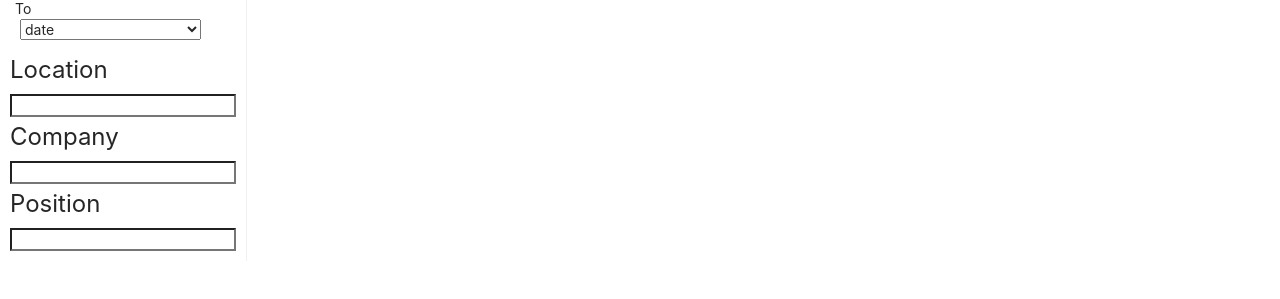
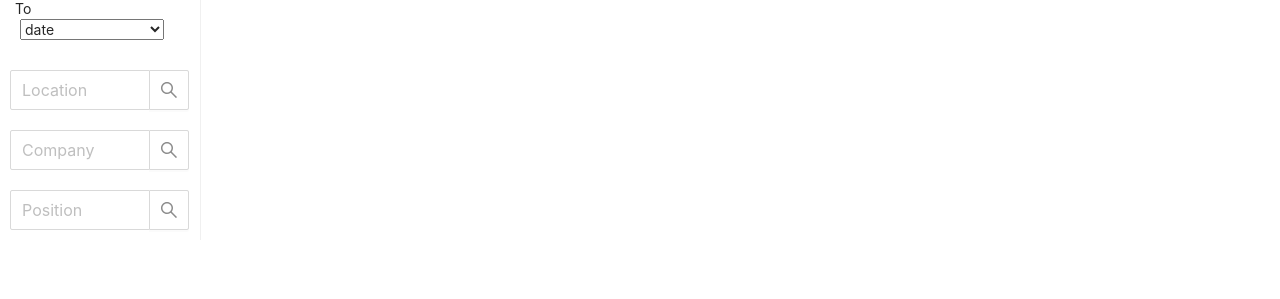
Before and after one commit to roland1995/CoolJob-React-Frontend, a React (Create React App) app: page /jobs in a window 1280 px wide. Shown: the part 215-514 px from the top of the page. Built offline with nearby package versions, Linux system fonts and the light colour scheme; no server answers.

Commit message:
Add autocomplete inputs

```diff
--- a/src/components/detailsPage/Detail.js
+++ b/src/components/detailsPage/Detail.js
@@ -43,7 +43,10 @@ export const Detail = () => {
 					<h2>Company name: {detail.company}</h2>
 					<h3>Job title: {detail.type}</h3>
 					<h3>Job location: {detail.location}</h3>
-					<h4>company page: {detail.companyUrl}</h4>
+					<h4>
+						company page:{' '}
+						<a href={detail.companyUrl}>{detail.companyUrl}</a>
+					</h4>
 					<p dangerouslySetInnerHTML={{ __html: detail.apply }} />
 					<h4>descritpiton:</h4>
 					<p
--- a/src/components/filterbar/FilterBar.js
+++ b/src/components/filterbar/FilterBar.js
@@ -1,13 +1,38 @@
-import React, { useContext } from "react";
-import { JobContext } from "../../Contexts/JobContext";
-import "antd/dist/antd.css";
-import { Menu } from "antd";
-import styled from "styled-components";
+import React, { useContext, useState } from 'react';
+import { JobContext } from '../../Contexts/JobContext';
+import 'antd/dist/antd.css';
+import { Menu, Input, AutoComplete } from 'antd';
+import styled from 'styled-components';
+import { UserOutlined } from '@ant-design/icons';
 
 export const FilterBar = () => {
 	const [jobs] = useContext(JobContext);
 	const types = jobs.map((job) => job.type);
+	const positions = jobs.map((job) => job.title);
+	const companies = jobs.map((job) => job.company);
+	const locations = jobs.map((job) => job.location);
+	const uniqueCompanies = [...new Set(companies)];
 	const uniqueTypes = [...new Set(types)];
+	const uniquePositions = [...new Set(positions)];
+	const uniqueLocations = [...new Set(locations)];
+	const optionsPositions = [];
+	const optionsCompany = [];
+	const optionsLocation = [];
+	uniquePositions.map((position) =>
+		optionsPositions.push({
+			value: position,
+		})
+	);
+	uniqueCompanies.map((company) =>
+		optionsCompany.push({
+			value: company,
+		})
+	);
+	uniqueLocations.map((location) =>
+		optionsLocation.push({
+			value: location,
+		})
+	);
 
 	const StyledMenu = styled(Menu)`
 	width = 250px`;
@@ -63,16 +88,55 @@ export const FilterBar = () => {
 					</Select>
 				</Div>
 				<Div>
-					<P>Location</P>
-					<input type='text' />
+					<AutoComplete
+						dropdownClassName='certain-category-search-dropdown'
+						dropdownMatchSelectWidth={300}
+						style={{
+							width: 180,
+						}}
+						options={optionsLocation}
+						filterOption={(inputValue, option) =>
+							option.value
+								.toUpperCase()
+								.indexOf(inputValue.toUpperCase()) !== -1
+						}
+					>
+						<Input.Search size='large' placeholder='Location' />
+					</AutoComplete>
 				</Div>
 				<Div>
-					<P>Company</P>
-					<input type='text' />
+					<AutoComplete
+						dropdownClassName='certain-category-search-dropdown'
+						dropdownMatchSelectWidth={300}
+						style={{
+							width: 180,
+						}}
+						options={optionsCompany}
+						filterOption={(inputValue, option) =>
+							option.value
+								.toUpperCase()
+								.indexOf(inputValue.toUpperCase()) !== -1
+						}
+					>
+						<Input.Search size='large' placeholder='Company' />
+					</AutoComplete>
 				</Div>
 				<Div>
-					<P>Position</P>
-					<input type='text' />
+					<AutoComplete
+						dropdownClassName='certain-category-search-dropdown'
+						dropdownMatchSelectWidth={800}
+						style={{
+							width: 180,
+						}}
+						options={optionsPositions}
+						filterOption={(inputValue, option) =>
+							option.value
+								.toUpperCase()
+								.indexOf(inputValue.toUpperCase()) !== -1
+						}
+					>
+						<Input.Search size='large' placeholder='Position' />
+					</AutoComplete>
 				</Div>
 			</StyledMenu>
 		</div>
```
